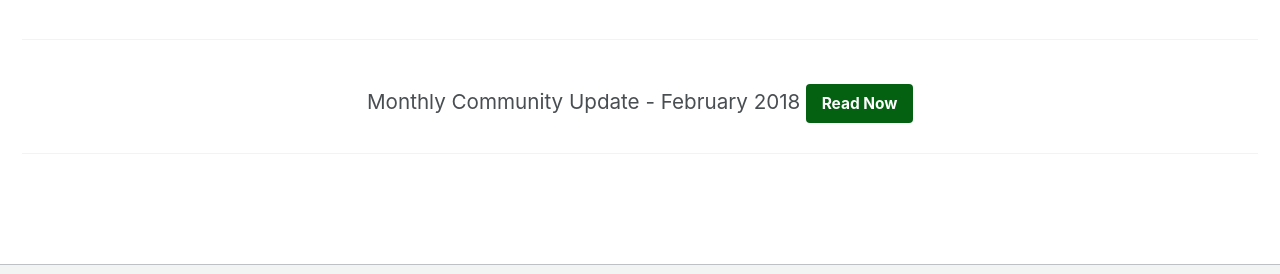
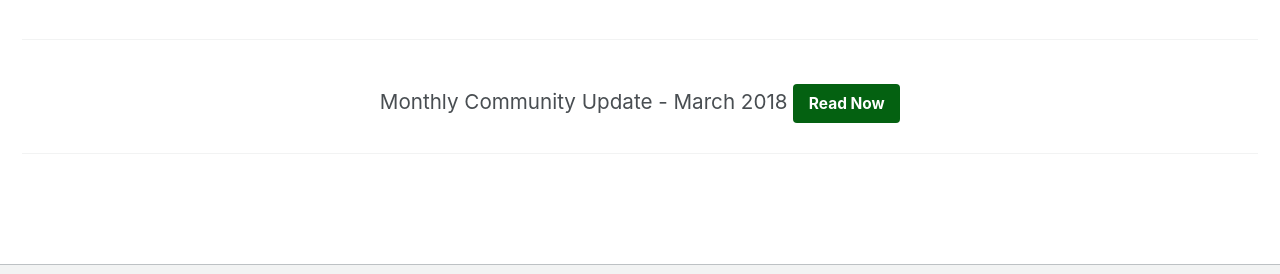
Before and after one commit to ellaism/ellaism.org, a Jekyll site: the page built from _pages/home.md, in a window 1280 px wide. Shown: the part 1315-1589 px from the top of the page. Built offline with Jekyll 4.4.1, drawn with Linux system fonts in a browser that asks for light colours.

Commit message:
Update frontpage monthly update link

```diff
--- a/_pages/home.md
+++ b/_pages/home.md
@@ -35,7 +35,7 @@ feature_row:
 intro:
   - excerpt: 'Follow the Ellaism community [<i class="fa fa-twitter"></i> @EllaismProject](https://twitter.com/ellaismproject){: .btn .btn--twitter} [Discord](https://discord.gg/gz9tURY){: .btn .btn--google-plus}'
 monthly-update:
-  - excerpt: "Monthly Community Update - February 2018 [Read Now](/2018/03/02/monthly-update-feb-2018/){: .btn}"
+  - excerpt: "Monthly Community Update - March 2018 [Read Now](/2018/03/31/monthly-update-mar-2018/){: .btn}"
 ---
 
 {% include feature_row id="intro" type="center" %}
```
